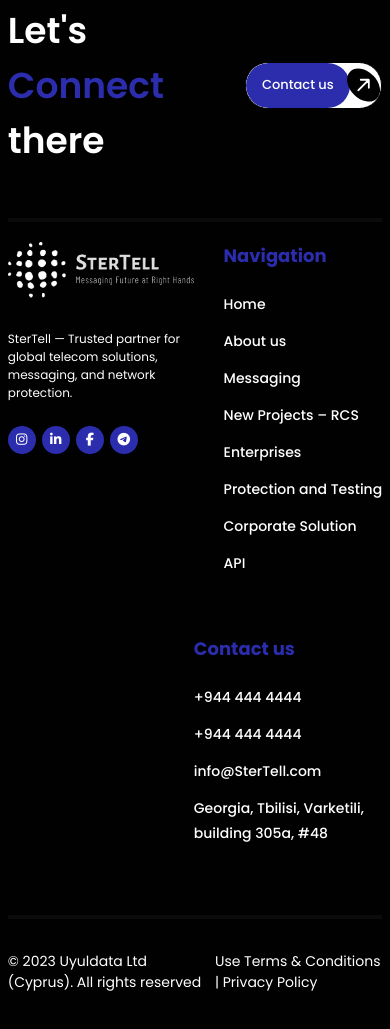
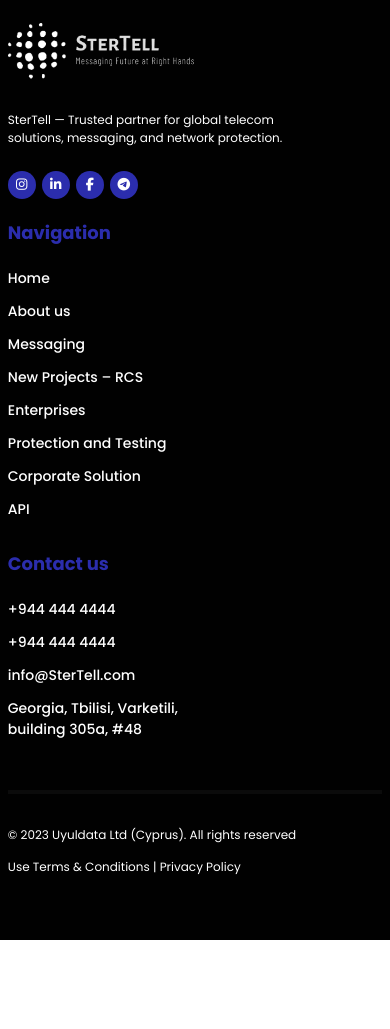
Before and after one commit to ElmanSafarli/Stertell, a plain HTML site: page Development/index.html in a window 390 px wide. Shown: the part 3959-4988 px from the top of the page. After the commit the page ends 4899 px from the top, so only its background shows below. Drawn offline with nearby package versions, Linux system fonts and the light colour scheme.

Commit message:
update footer

```diff
--- a/Development/Styles/index.css
+++ b/Development/Styles/index.css
@@ -239,6 +239,7 @@
 
 .footer_top {
     align-items: center;
+    flex-wrap: wrap;
 }
 
 .footer_top,
@@ -329,6 +330,7 @@
 .footer_main {
     padding-top: 20px;
     padding-bottom: 70px;
+    flex-wrap: wrap;
 }
 
 .footer_main .footer_text {
@@ -389,11 +391,14 @@
 }
 
 .footer_links ul li a {
+    display: block;
     font-weight: 500;
     font-size: 14px;
     color: var(--white);
     text-decoration: none;
     transition: all 0.3s ease;
+    max-width: 146px;
+    width: 100%;
 }
 
 .footer_links ul li a:hover {
@@ -432,4 +437,34 @@
     .mobile_menu_wrapper {
         display: block;
     }
+
+    /* Footer */
+    .footer_main {
+        padding-bottom: 50px;
+    }
+
+    .footer_links {
+        flex-direction: column;
+        justify-content: start;
+        gap: 30px;
+    }
+
+    .footer_top {
+        display: none;
+    }
+
+    .footer_main {
+        gap: 20px;
+    }
+
+    .footer_bottom {
+        flex-direction: column;
+        gap: 14px;
+        font-size: 12px;
+        align-items: start;
+    }
+
+    .footer_links ul li a {
+        max-width: 200px;
+    }
 }
--- a/Development/index.html
+++ b/Development/index.html
@@ -652,10 +652,18 @@
               messaging, and network protection.
             </p>
             <div class="social_links_f">
-              <a href=""><i class="fa-brands fa-instagram"></i></a>
-              <a href=""><i class="fa-brands fa-linkedin-in"></i></a>
-              <a href=""><i class="fa-brands fa-facebook-f"></i></a>
-              <a href=""><i class="fa-brands fa-telegram"></i></a>
+              <a href="" aria-label="instagram">
+                <i class="fa-brands fa-instagram"></i>
+              </a>
+              <a href="" aria-label="linkedin">
+                <i class="fa-brands fa-linkedin-in"></i>
+              </a>
+              <a href="" aria-label="facebook">
+                <i class="fa-brands fa-facebook-f"></i>
+              </a>
+              <a href="" aria-label="telegram">
+                <i class="fa-brands fa-telegram"></i>
+              </a>
             </div>
           </div>
 
```
